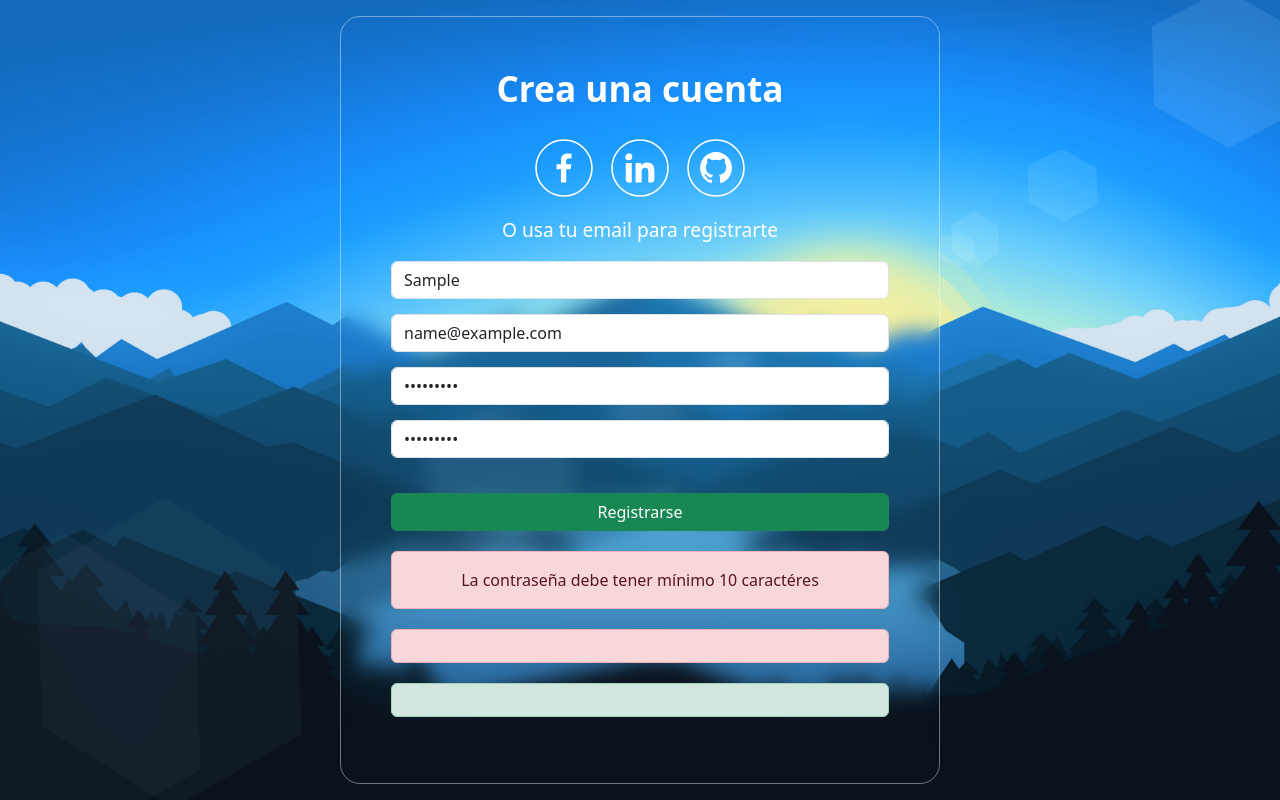
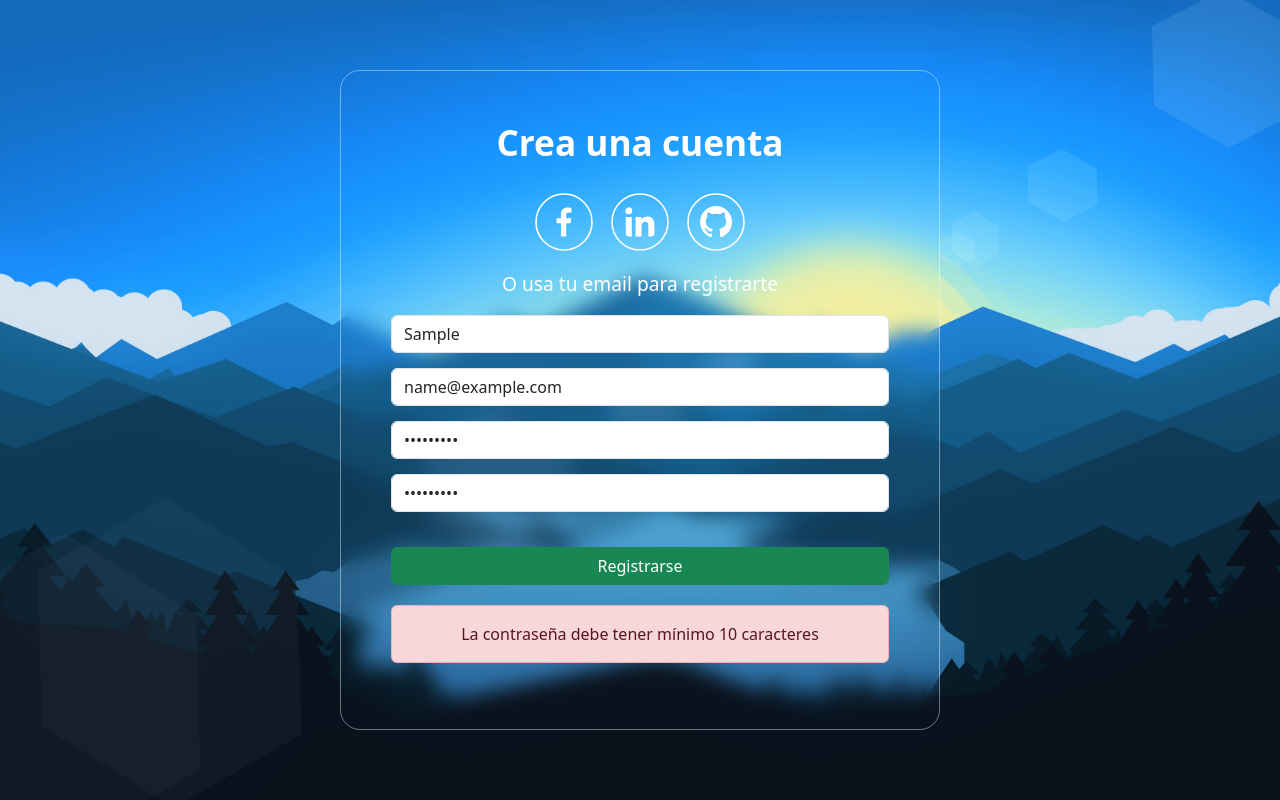
Before and after one commit to Edisonven/validando_formulario_react, a React (Vite) app in the folder validar-formulario/: page / in a window 1280 px wide. Both pictures are taken after typing "Sample", "name@example.com", "Sample123", "Sample123" into the empty fields and a click on the button "Registrarse". Built offline with nearby package versions, Linux system fonts and the light colour scheme.

Commit message:
Terminando lógica de registro exitoso o inválido

```diff
--- a/validar-formulario/src/App.css
+++ b/validar-formulario/src/App.css
@@ -58,6 +58,7 @@ input {
   margin-top: 20px;
 }
 
+
 /*VERSIÓN ESCRITORIO*/
 @media (min-width: 576px) {
   .container {
--- a/validar-formulario/src/components/Alert.jsx
+++ b/validar-formulario/src/components/Alert.jsx
@@ -3,7 +3,7 @@ import Alert from "react-bootstrap/Alert";
 function FormAlert({ variant ,error, exito }) {
   return (
     <>
-      <Alert variant={variant}>{exito}{error}</Alert>
+      <Alert className="bootstrap-alert" variant={variant}>{exito}{error}</Alert>
     </>
   );
 }
--- a/validar-formulario/src/components/Formulario.jsx
+++ b/validar-formulario/src/components/Formulario.jsx
@@ -2,50 +2,43 @@ import Button from "react-bootstrap/Button";
 import { useState } from "react";
 import Alert from "react-bootstrap/Alert";
 
-const Formulario = ({ error, setError, setExito, exito }) => {
+const Formulario = ({ setError, setExito }) => {
   const [nombre, setNombre] = useState("");
   const [email, setEmail] = useState("");
   const [password_1, setPasswrod_1] = useState("");
   const [password_2, setPassword_2] = useState("");
-  const [passwordError, setPasswordError] = useState(false);
-  const [passwordMinLength, setPasswordMinLength] = useState(false);
-  const [mailFormatError, setMailFormatError] = useState(false);
   const validEmail = /^\w+([.-_+]?\w+)*@\w+([.-]?\w+)*(\.\w{2,10})+$/;
-
+  const [errores, setErrores] = useState(false);
 
   const validarFormulario = (submit) => {
     submit.preventDefault();
     if (password_1 !== password_2) {
-      setPasswordError(true);
-      return;
+      return setErrores("Las contraseñas no son iguales");
+    } else if (!validEmail.test(email) && email.length > 0) {
+      return setErrores("Formato de correo no válido");
     }
-    setPasswordError(false);
-
-    if (!validEmail.test(email) && email.length > 0) {
-      setMailFormatError(true);
-      return;
-    }
-    setMailFormatError(false);
-
     if (password_1.length > 1 && password_1.length < 10) {
-      setPasswordMinLength(true);
-      return;
-    }
-    setPasswordMinLength(false);
-
-
-    if (nombre.length > 0 && email.length > 0 && password_1.length > 0 && password_2.length > 0) {
-      setExito("Te has registrado con éxito!");
-
-    } else{
-      setError("Completa todos los campos");
+      return setErrores("La contraseña debe tener mínimo 10 caracteres");
     }
 
+    setErrores("");
 
+    if (
+      nombre.length > 0 &&
+      email.length > 0 &&
+      password_1.length > 0 &&
+      password_2.length > 0
+    ) {
+      setExito("Te has registrado con éxito!");
+      setError("");
+    } else {
+      setError("Completa todos los campos");
+      setExito("");
+    }
   };
 
   return (
-    <form className="form__container" onSubmit={(e) =>validarFormulario(e)}>
+    <form className="form__container" onSubmit={(e) => validarFormulario(e)}>
       <div className="form-group">
         <input
           onChange={(element) => setNombre(element.target.value)}
@@ -83,21 +76,7 @@ const Formulario = ({ error, setError, setExito, exito }) => {
       <Button type="submit" className="btn-1" variant="success">
         Registrarse
       </Button>
-      {passwordError ? (
-        <Alert className="alert alert__contraseña" variant="danger">
-          Las contraseñas no son iguales
-        </Alert>
-      ) : null}
-      {mailFormatError ? (
-        <Alert className="alert alert__mail" variant="danger">
-          Formato de correo incorrecto
-        </Alert>
-      ) : null}
-      {passwordMinLength ? (
-        <Alert className="alert alert__mail" variant="danger">
-          La contraseña debe tener mínimo 10 caractéres
-        </Alert>
-      ) : null}
+     {errores ? <Alert className="alert alert__contraseña" variant="danger">{errores}</Alert> : null}
     </form>
   );
 };
--- a/validar-formulario/src/components/Registro.jsx
+++ b/validar-formulario/src/components/Registro.jsx
@@ -13,8 +13,8 @@ const Registro = ({error, setExito, setError, exito}) => {
       </div>
       <p className="form__parrafo">O usa tu email para registrarte</p>
       <Formulario error={error} setExito={setExito} setError={setError} exito={exito}></Formulario>
-      <FormAlert variant="danger" error={error}></FormAlert>
-      <FormAlert variant="success" exito={exito}></FormAlert>
+     {error ? <FormAlert variant="danger" error={error}></FormAlert> : null}
+     {exito ? <FormAlert variant="success" exito={exito}></FormAlert> : null}
     </div>
   );
 };
```
